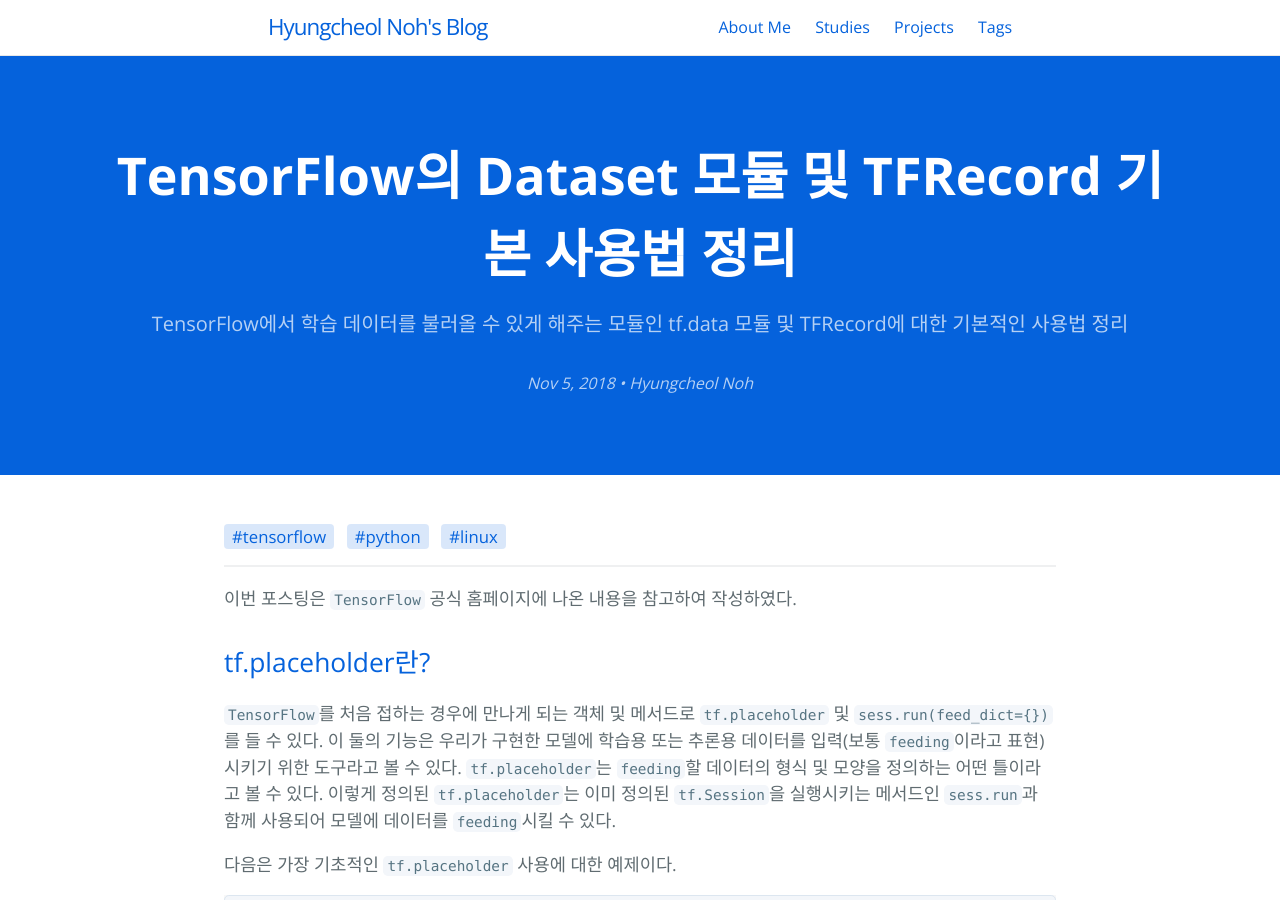
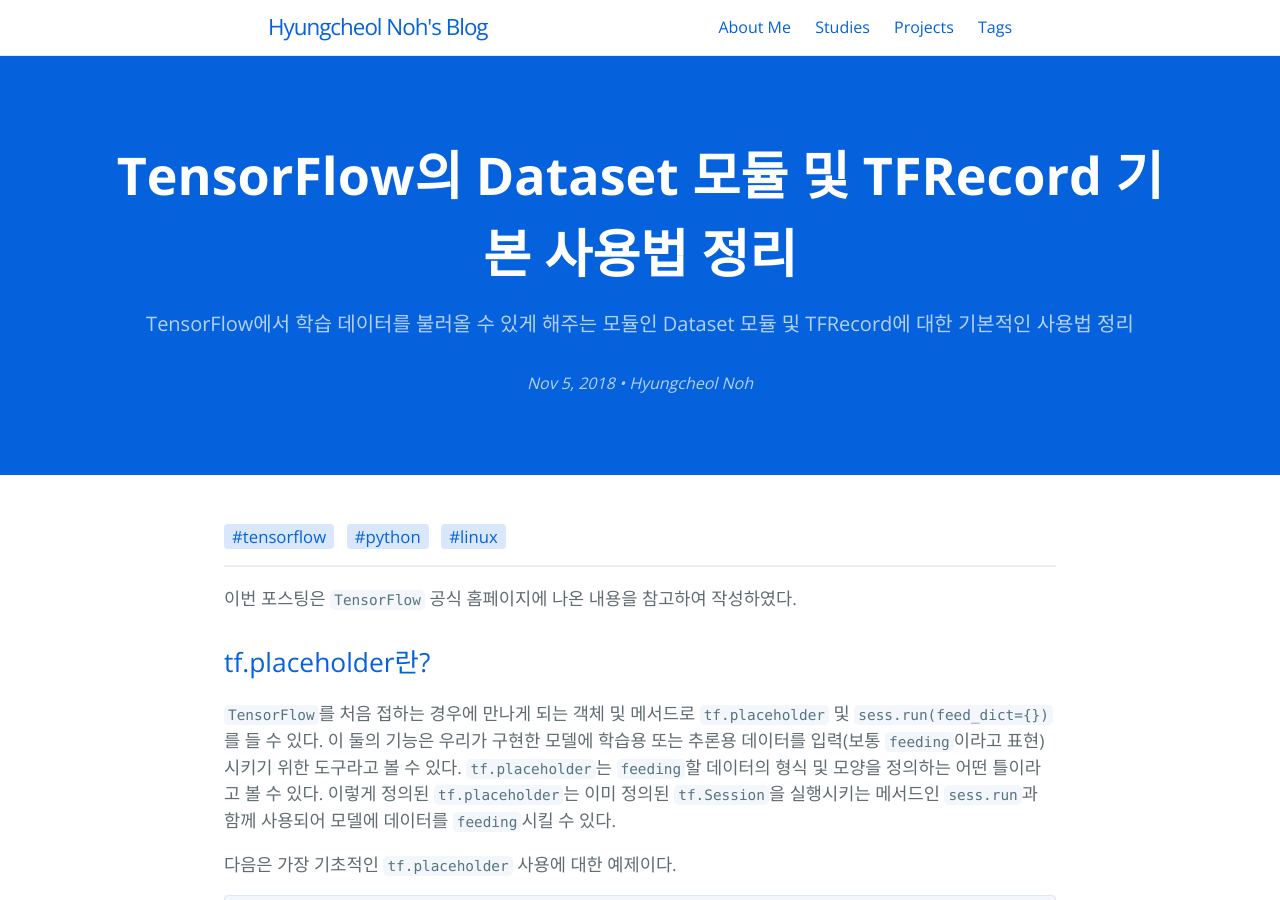
Before and after one commit to hcnoh/hcnoh.github.io, a Jekyll site: the page built from _posts/2018-11-05-tensorflow-data-module.md, in a window 1280 px wide and 900 px high. Built offline with Jekyll 4.4.1, drawn with Linux system fonts in a browser that asks for light colours; comment, search, counter and statistics services are not loaded.

Commit message:
Update 2018-11-05-tensorflow-data-module.md

```diff
--- a/_posts/2018-11-05-tensorflow-data-module.md
+++ b/_posts/2018-11-05-tensorflow-data-module.md
@@ -2,7 +2,7 @@
 layout: post
 title: "TensorFlow의 Dataset 모듈 및 TFRecord 기본 사용법 정리"
 date: 2018-11-05 10:52:42
-tagline: "TensorFlow에서 학습 데이터를 불러올 수 있게 해주는 모듈인 tf.data 모듈 및 TFRecord에 대한 기본적인 사용법 정리"
+tagline: "TensorFlow에서 학습 데이터를 불러올 수 있게 해주는 모듈인 Dataset 모듈 및 TFRecord에 대한 기본적인 사용법 정리"
 categories:
 - TensorFlow
 tags:
```
